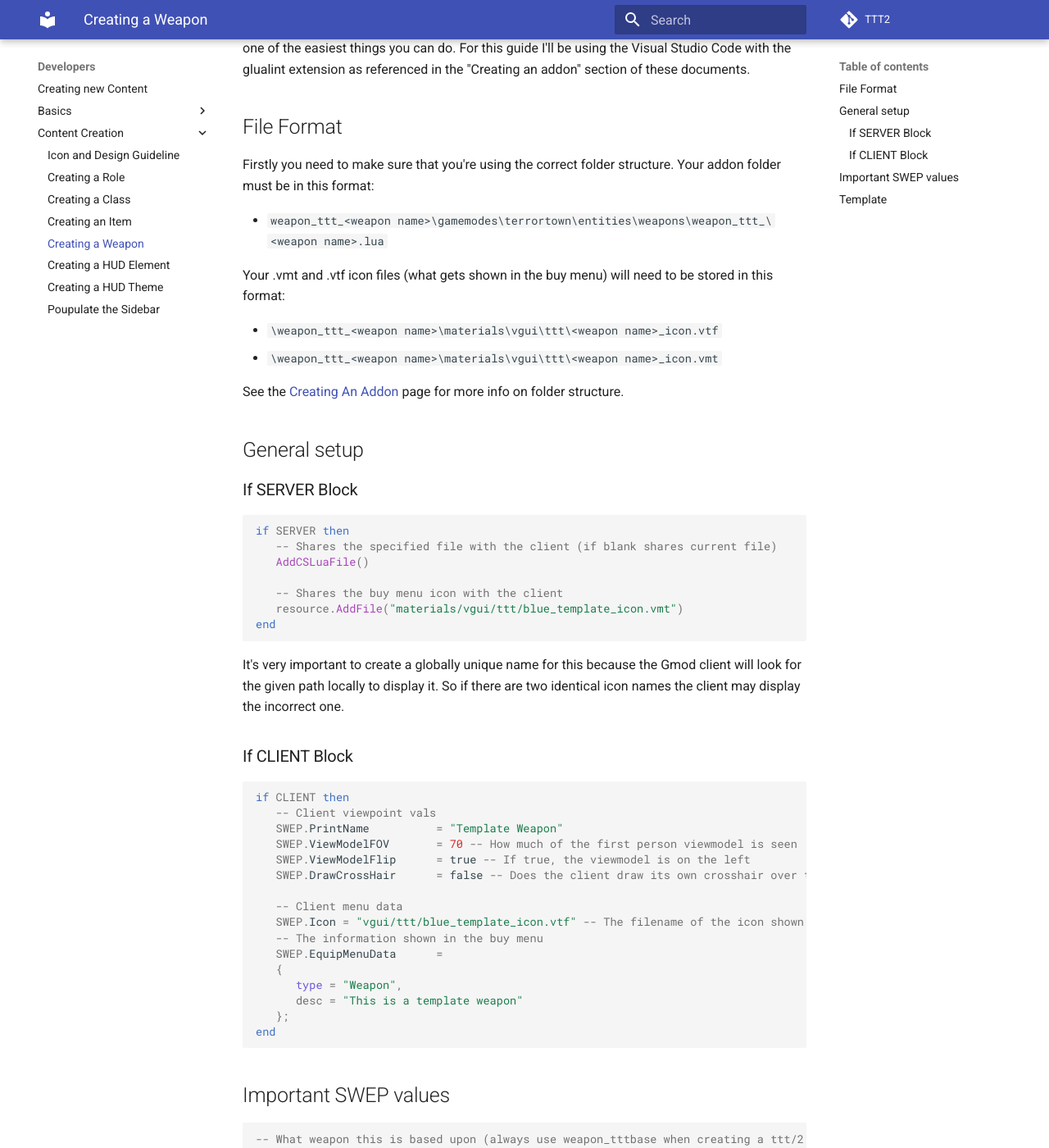
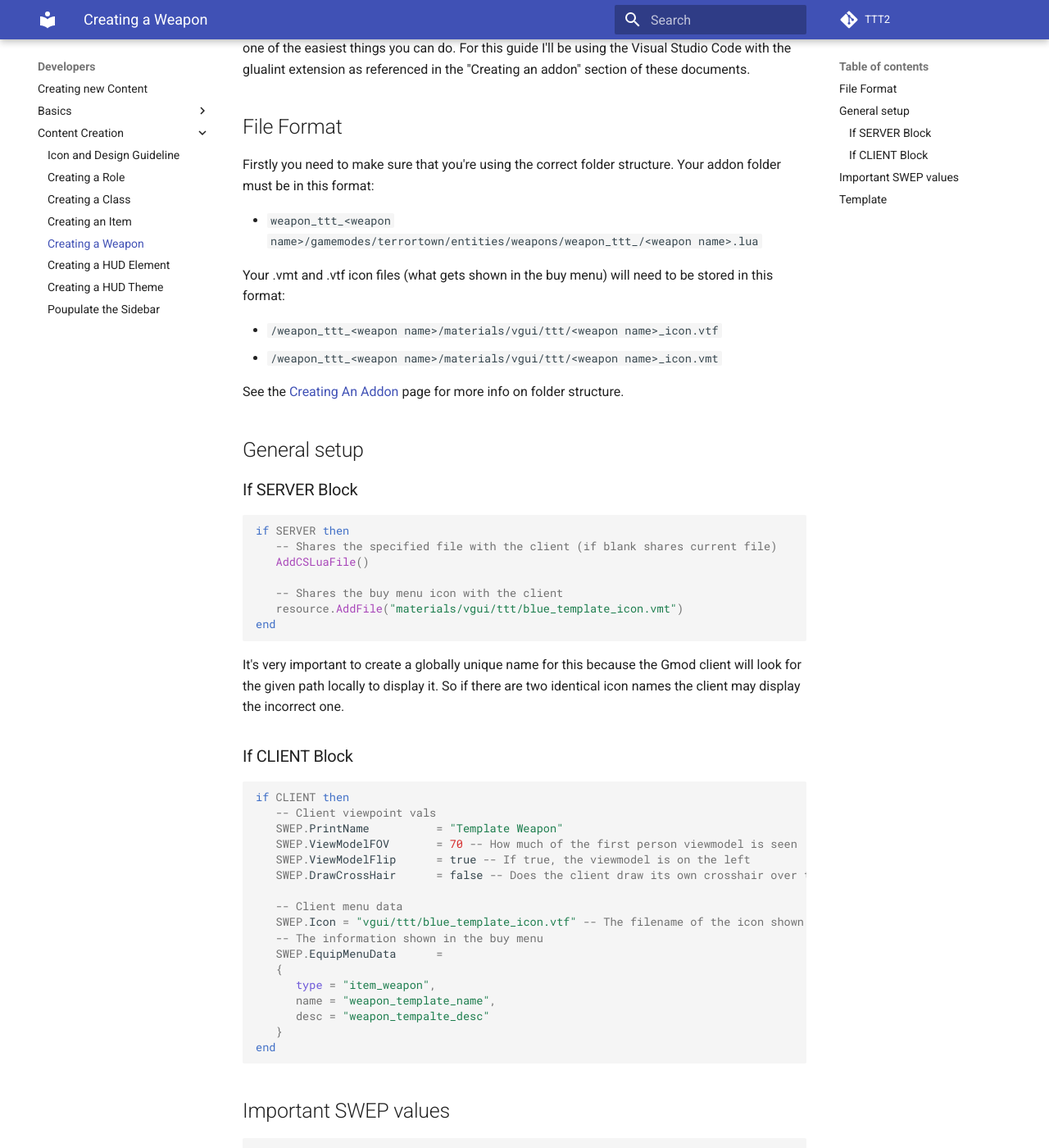
Before and after one commit to TTT-2/docs, an MkDocs documentation site: the page built from docs/developers/content-creation/creating-a-weapon.md, in a window 1280 px wide and 1400 px high, scrolled down 207 px. Shown: the whole window at 82% size. Built offline with MkDocs 1.6.1 and Material for MkDocs 9.7.7, drawn with Linux system fonts in a browser that asks for light colours; comment, search, counter and statistics services are not loaded; some of the changed text lies outside the part shown.

Commit message:
Committing more requested changes to syntax and format

````diff
--- a/docs/developers/content-creation/creating-a-weapon.md
+++ b/docs/developers/content-creation/creating-a-weapon.md
@@ -8,12 +8,12 @@ For this guide I'll be using the Visual Studio Code with the glualint extension
 Firstly you need to make sure that you're using the correct folder structure.
 Your addon folder must be in this format:
 
-* `weapon_ttt_<weapon name>\gamemodes\terrortown\entities\weapons\weapon_ttt_\<weapon name>.lua`
+* `weapon_ttt_<weapon name>/gamemodes/terrortown/entities/weapons/weapon_ttt_/<weapon name>.lua`
 
 Your .vmt and .vtf icon files (what gets shown in the buy menu) will need to be stored in this format:
 
-* `\weapon_ttt_<weapon name>\materials\vgui\ttt\<weapon name>_icon.vtf`
-* `\weapon_ttt_<weapon name>\materials\vgui\ttt\<weapon name>_icon.vmt`
+* `/weapon_ttt_<weapon name>/materials/vgui/ttt/<weapon name>_icon.vtf`
+* `/weapon_ttt_<weapon name>/materials/vgui/ttt/<weapon name>_icon.vmt`
 
 See the [Creating An Addon](../../basics/creating-an-addon/#project-structure) page for more info on folder structure.
 
@@ -50,9 +50,10 @@ if CLIENT then
    -- The information shown in the buy menu
    SWEP.EquipMenuData      =
    {
-      type = "Weapon",
-      desc = "This is a template weapon"
-   };
+      type = "item_weapon",
+      name = "weapon_template_name",
+      desc = "weapon_tempalte_desc"
+   }
 end
 ```
 
@@ -79,7 +80,8 @@ SWEP.Primary.NumShots      = 1 -- Number of shots fired at one time (make into s
 SWEP.Primary.Recoil        = 1.5 -- Recoil value (bigger = bigger)
 ```
 
-Note all of these attributes can also be applied to SWEP.Secondary which is alt click if you disable ironsights.
+!!! note
+    All of these attributes can also be applied to SWEP.Secondary which is alt click if you disable ironsights.
 
 ```lua
 SWEP.HoldType              = "ar2"
````
Also changed, not shown: docs/developers/basics/creating-an-addon.md (+1 -1 lines).
